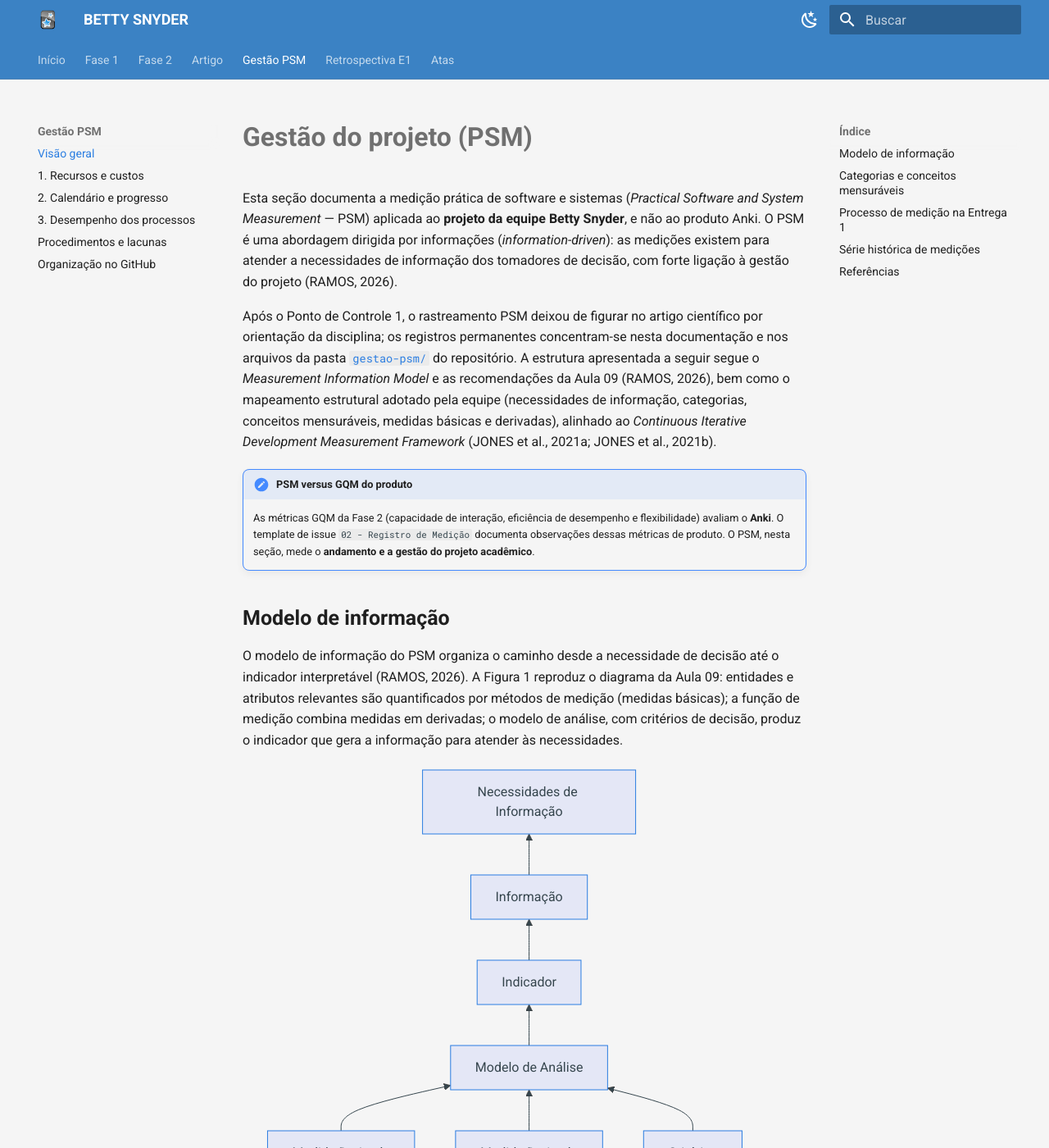
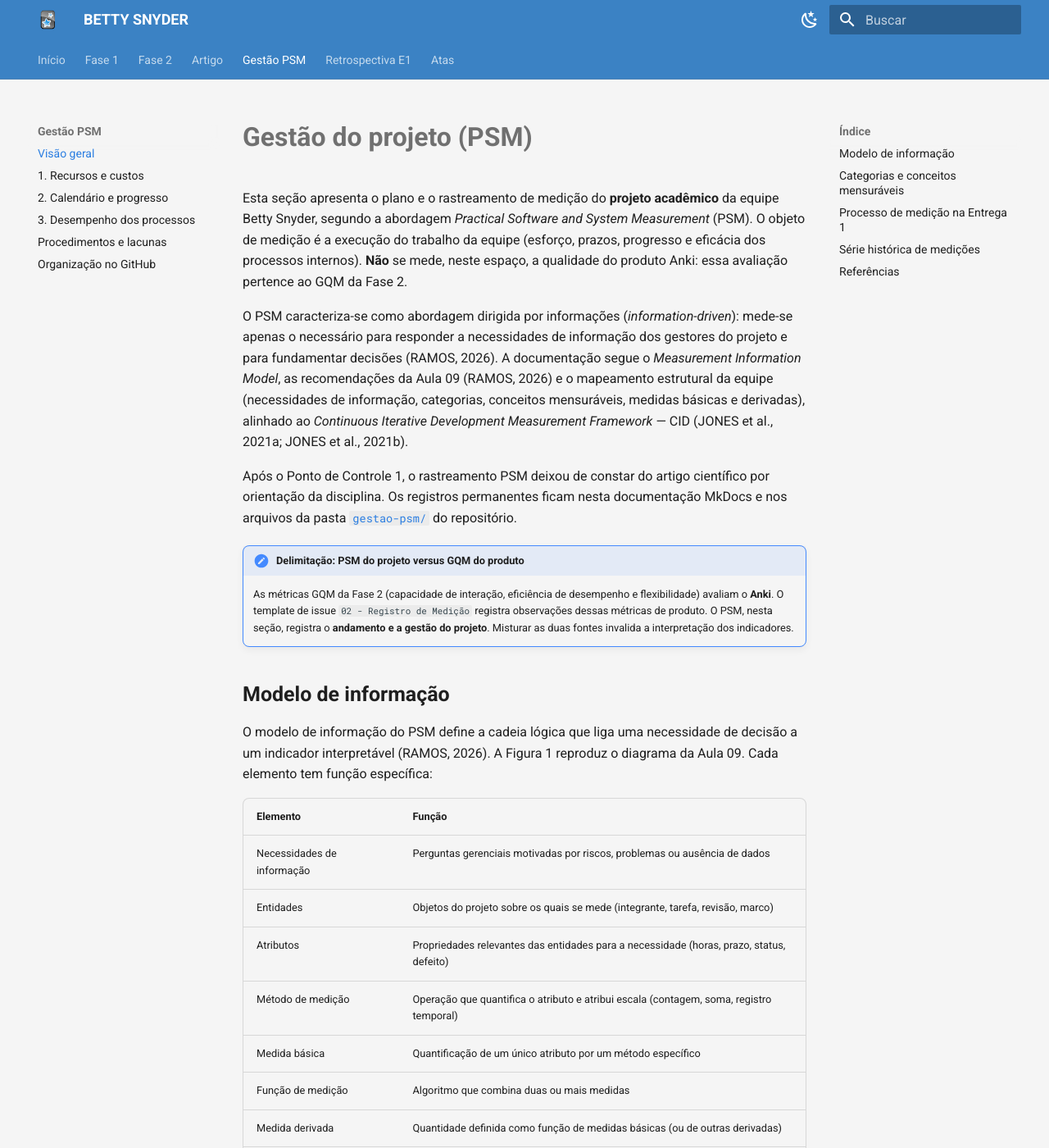
Before and after one commit to FCTE-Qualidade-de-Software-1/2026-2_T01_BETTY_SNYDER, an MkDocs documentation site: the page built from docs/gestao-psm.md, in a window 1280 px wide and 1400 px high. Shown: the whole window at 82% size. Built offline with MkDocs 1.6.1 and Material for MkDocs 9.7.7, drawn with Linux system fonts in a browser that asks for light colours; some of the changed text lies outside the part shown.

Commit message:
docs(psm): detalha a visao geral com linguagem formal e objetiva

````diff
--- a/docs/gestao-psm.md
+++ b/docs/gestao-psm.md
@@ -1,15 +1,31 @@
 # Gestão do projeto (PSM)
 
-Esta seção documenta a medição prática de software e sistemas (*Practical Software and System Measurement* — PSM) aplicada ao **projeto da equipe Betty Snyder**, e não ao produto Anki. O PSM é uma abordagem dirigida por informações (*information-driven*): as medições existem para atender a necessidades de informação dos tomadores de decisão, com forte ligação à gestão do projeto (RAMOS, 2026).
+Esta seção apresenta o plano e o rastreamento de medição do **projeto acadêmico** da equipe Betty Snyder, segundo a abordagem *Practical Software and System Measurement* (PSM). O objeto de medição é a execução do trabalho da equipe (esforço, prazos, progresso e eficácia dos processos internos). **Não** se mede, neste espaço, a qualidade do produto Anki: essa avaliação pertence ao GQM da Fase 2.
 
-Após o Ponto de Controle 1, o rastreamento PSM deixou de figurar no artigo científico por orientação da disciplina; os registros permanentes concentram-se nesta documentação e nos arquivos da pasta [`gestao-psm/`](https://github.com/FCTE-Qualidade-de-Software-1/2026-2_T01_BETTY_SNYDER/tree/main/gestao-psm) do repositório. A estrutura apresentada a seguir segue o *Measurement Information Model* e as recomendações da Aula 09 (RAMOS, 2026), bem como o mapeamento estrutural adotado pela equipe (necessidades de informação, categorias, conceitos mensuráveis, medidas básicas e derivadas), alinhado ao *Continuous Iterative Development Measurement Framework* (JONES et al., 2021a; JONES et al., 2021b).
+O PSM caracteriza-se como abordagem dirigida por informações (*information-driven*): mede-se apenas o necessário para responder a necessidades de informação dos gestores do projeto e para fundamentar decisões (RAMOS, 2026). A documentação segue o *Measurement Information Model*, as recomendações da Aula 09 (RAMOS, 2026) e o mapeamento estrutural da equipe (necessidades de informação, categorias, conceitos mensuráveis, medidas básicas e derivadas), alinhado ao *Continuous Iterative Development Measurement Framework* — CID (JONES et al., 2021a; JONES et al., 2021b).
 
-!!! note "PSM versus GQM do produto"
-    As métricas GQM da Fase 2 (capacidade de interação, eficiência de desempenho e flexibilidade) avaliam o **Anki**. O template de issue `02 - Registro de Medição` documenta observações dessas métricas de produto. O PSM, nesta seção, mede o **andamento e a gestão do projeto acadêmico**.
+Após o Ponto de Controle 1, o rastreamento PSM deixou de constar do artigo científico por orientação da disciplina. Os registros permanentes ficam nesta documentação MkDocs e nos arquivos da pasta [`gestao-psm/`](https://github.com/FCTE-Qualidade-de-Software-1/2026-2_T01_BETTY_SNYDER/tree/main/gestao-psm) do repositório.
+
+!!! note "Delimitação: PSM do projeto versus GQM do produto"
+    As métricas GQM da Fase 2 (capacidade de interação, eficiência de desempenho e flexibilidade) avaliam o **Anki**. O template de issue `02 - Registro de Medição` registra observações dessas métricas de produto. O PSM, nesta seção, registra o **andamento e a gestão do projeto**. Misturar as duas fontes invalida a interpretação dos indicadores.
 
 ## Modelo de informação
 
-O modelo de informação do PSM organiza o caminho desde a necessidade de decisão até o indicador interpretável (RAMOS, 2026). A Figura 1 reproduz o diagrama da Aula 09: entidades e atributos relevantes são quantificados por métodos de medição (medidas básicas); a função de medição combina medidas em derivadas; o modelo de análise, com critérios de decisão, produz o indicador que gera a informação para atender às necessidades.
+O modelo de informação do PSM define a cadeia lógica que liga uma necessidade de decisão a um indicador interpretável (RAMOS, 2026). A Figura 1 reproduz o diagrama da Aula 09. Cada elemento tem função específica:
+
+| Elemento | Função |
+|---|---|
+| Necessidades de informação | Perguntas gerenciais motivadas por riscos, problemas ou ausência de dados |
+| Entidades | Objetos do projeto sobre os quais se mede (integrante, tarefa, revisão, marco) |
+| Atributos | Propriedades relevantes das entidades para a necessidade (horas, prazo, status, defeito) |
+| Método de medição | Operação que quantifica o atributo e atribui escala (contagem, soma, registro temporal) |
+| Medida básica | Quantificação de um único atributo por um método específico |
+| Função de medição | Algoritmo que combina duas ou mais medidas |
+| Medida derivada | Quantidade definida como função de medidas básicas (ou de outras derivadas) |
+| Critérios | Limites, faixas ou valores esperados usados na comparação |
+| Modelo de análise | Algoritmo que combina medidas e critérios para produzir o indicador |
+| Indicador | Estimativa ou avaliação que fundamenta a tomada de decisão |
+| Informação | Resultado interpretado na linguagem do requisitante, respondendo à necessidade |
 
 ```mermaid
 flowchart BT
@@ -48,21 +64,29 @@ flowchart BT
 
 *Figura 1. Modelo de Informação do PSM (RAMOS, 2026).*
 
-No processo de medição, a Parte 1 do *Continuous Iterative Development Measurement Framework* orienta **o que medir** — necessidades, categorias, conceitos e medidas candidatas (JONES et al., 2021a). A Parte 2 orienta **como medir**: procedimentos de coleta, cálculo e análise, construção de indicadores e apoio à decisão (JONES et al., 2021b). Os tipos de análise previstos pelo PSM — estimativa, viabilidade e desempenho (*performance*) — são empregados nesta equipe sobretudo na forma de **análise de desempenho** nos cortes semanais (RAMOS, 2026).
+A operacionalização desse modelo no projeto segue duas partes do CID. A Parte 1 define **o que medir**: identificação de necessidades, escolha de categorias e conceitos mensuráveis e consulta à tabela ICM para medidas candidatas (JONES et al., 2021a). A Parte 2 define **como medir**: procedimentos de coleta, cálculo e análise, construção de indicadores e interpretação (JONES et al., 2021b).
+
+O PSM prevê três tipos de análise (RAMOS, 2026):
+
+1. **Estimativa** — projeta tamanho, esforço, calendário ou custo com base em dados históricos e atuais.
+2. **Viabilidade** — avalia se planos e metas são conjuntamente realizáveis e identifica riscos de desequilíbrio.
+3. **Desempenho (*performance*)** — compara o realizado ao planejado durante a execução.
+
+Na Entrega 1, a equipe aplicou predominantemente a **análise de desempenho**, por meio de cortes semanais com indicador, interpretação e decisão registrada.
 
 ## Categorias e conceitos mensuráveis
 
-A equipe adotou três das sete categorias de informação do PSM (RAMOS, 2026), alinhadas ao mapeamento estrutural do projeto e à tabela ICM do *framework* CID (JONES et al., 2021a). A Tabela I relaciona cada categoria ao conceito mensurável correspondente e às páginas desta documentação.
+O PSM lista sete categorias de informação. A equipe selecionou **três**, por relevância às decisões recorrentes do projeto acadêmico (distribuição de esforço, cumprimento de prazos e eficácia do processo de produção documental) e por viabilidade de coleta com as fontes já em uso (RAMOS, 2026; JONES et al., 2021a). As demais categorias (tamanho e estabilidade do produto, qualidade do produto Anki, efetividade de tecnologias, satisfação do cliente) ficam fora do escopo do PSM deste projeto; parte delas é tratada, quando couber, pelo GQM de produto.
+
+A Tabela I resume o mapeamento adotado. Cada linha corresponde a um *construto* detalhado em página própria: necessidades de informação, medidas básicas e derivadas, indicadores, critérios, procedimentos aplicados e lacunas.
 
 *Tabela I. Categorias de informação PSM adotadas pela equipe*
 
 | Categoria de informação | Conceito mensurável | Necessidades (síntese) | Página |
 |---|---|---|---|
-| Recursos e custos | Desempenho financeiro (esforço da equipe) | Custo/cronograma estimados; precisão das estimativas | [Recursos e custos](gestao-psm/recursos-e-custos.md) |
-| Calendário e progresso | Progresso da unidade de trabalho | Entrega conforme compromisso; fluxo, vazão e filas | [Calendário e progresso](gestao-psm/calendario-e-progresso.md) |
-| Desempenho dos processos | Eficácia do processo | Status da iteração; trabalho restante; tendências plano × execução | [Desempenho dos processos](gestao-psm/desempenho-dos-processos.md) |
-
-A síntese do status de coleta, cálculo e análise de cada métrica — o que já está operacional e o que permanece insuficiente — encontra-se em [Procedimentos e lacunas](gestao-psm/procedimentos-e-lacunas.md). A configuração de Project, milestones, labels e issues como suporte à medição está em [Organização no GitHub](gestao-psm/github-organizacao.md).
+| Recursos e custos | Desempenho financeiro (esforço da equipe) | Custo e cronograma estimados; precisão e viabilidade das estimativas | [Recursos e custos](gestao-psm/recursos-e-custos.md) |
+| Calendário e progresso | Progresso da unidade de trabalho | Entrega conforme o compromisso; risco de atraso; fluxo, vazão e filas | [Calendário e progresso](gestao-psm/calendario-e-progresso.md) |
+| Desempenho dos processos | Eficácia do processo | Status do marco; trabalho restante; tendência plano versus execução | [Desempenho dos processos](gestao-psm/desempenho-dos-processos.md) |
 
 ```mermaid
 flowchart LR
@@ -83,15 +107,42 @@ flowchart LR
 
 *Figura 2. Relação entre categorias de informação e conceitos mensuráveis no escopo da equipe.*
 
+O inventário completo do estado de cada métrica (aplicada, parcial ou insuficiente), com artefato de referência e próximo procedimento mínimo, consta em [Procedimentos e lacunas](gestao-psm/procedimentos-e-lacunas.md). A configuração de Project, milestones, labels e issues como infraestrutura de coleta e rastreamento consta em [Organização no GitHub](gestao-psm/github-organizacao.md).
+
 ## Processo de medição na Entrega 1
 
-Em cada categoria há um coletor (persistência em CSV na pasta `gestao-psm/`) e a interpretação do indicador com decisão gerencial. Os cortes documentados são 11/10/2026, 18/10/2026 e 25/10/2026. Não houve reunião formal de medição em 18/10 nem em 21/10.
+O processo de medição na Entrega 1 foi organizado por categoria, com responsabilidades e artefatos fixos:
 
-Na Entrega 1, a decisão metodológica foi **não utilizar issues do GitHub como fonte primária** de medição, por prazo insuficiente para adotar o fluxo completo. As fontes foram a planilha de horas, as atas e os documentos de planejamento e pendências. Após o Ponto de Controle 1, a equipe passou a organizar tarefas em issues e milestones; o Project (Projects V2) com campos PSM/CID permanece pendente de autorização OAuth, conforme [Organização no GitHub](gestao-psm/github-organizacao.md). Essa transição afeta sobretudo a categoria Calendário e progresso e é analisada nas páginas específicas.
+| Papel | Atribuição |
+|---|---|
+| Coletor | Obtém os dados brutos e persiste o corte em CSV na pasta `gestao-psm/` do repositório |
+| Redator / analista | Calcula o indicador, interpreta o resultado à luz dos critérios e registra a decisão gerencial |
+
+Cortes documentados: **11/10/2026**, **18/10/2026** e **25/10/2026**. Não houve reunião formal de medição em 18/10 nem em 21/10; nesses intervalos, a consolidação apoiou-se em planilha, atas e documento de pendências.
+
+**Fontes na Entrega 1.** A equipe decidiu não utilizar issues do GitHub como fonte primária, por prazo insuficiente para implantar o fluxo completo. As fontes adotadas foram:
+
+- planilha de horas (esforço planejado e real);
+- atas e mensagens de planejamento (compromissos e prazos);
+- documento de pendências da Entrega 1;
+- contagens de revisão do artigo (defeitos confirmados e correções).
+
+**Transição após o Ponto de Controle 1.** As tarefas do calendário foram materializadas em 46 issues e em milestones (`PC1`, `F1`, `F2`, `E2`). O Project (Projects V2) com campos PSM/CID permanece pendente de autorização OAuth, conforme [Organização no GitHub](gestao-psm/github-organizacao.md). Essa transição amplia a rastreabilidade para Calendário e progresso, mas **não substitui**, até a ativação do Project, a necessidade de timestamps de estado para *Cycle Time*, *Throughput* e WIP.
+
+Nenhum valor de indicador deve ser estimado ou inventado: cada medida aponta para arquivo, data de corte e evidência.
 
 ## Série histórica de medições
 
-A Tabela II consolida os indicadores já calculados e as decisões tomadas. Os valores detalhados, fórmulas e lacunas constam nas páginas de cada categoria.
+A Tabela II consolida, por categoria e por corte (ou revisão), o indicador calculado, a decisão tomada e o arquivo de dados brutos. A leitura deve ser feita em conjunto com as páginas de categoria, onde constam definição, fórmula, critério de decisão e análise de lacunas.
+
+Interpretação objetiva dos indicadores da série:
+
+| Indicador | Significado operacional |
+|---|---|
+| Desvio percentual | \((H_r - H_p) / H_p \times 100\); esforço real frente ao planejado (negativo indica subutilização agregada) |
+| Participação mínima | Menor \(H_r\) relativo de um integrante sobre o esforço total da equipe |
+| ICP | \(T_c / T_p\); fração das tarefas com prazo no corte que foram concluídas no prazo |
+| \(D_1\) e taxa de correção | Densidade de defeitos na revisão documental e proporção de defeitos já corrigidos |
 
 *Tabela II. Série de medições PSM — Entrega 1*
 
````
Also changed, not shown: other parts of docs/gestao-psm.md (+1 -1 lines).
